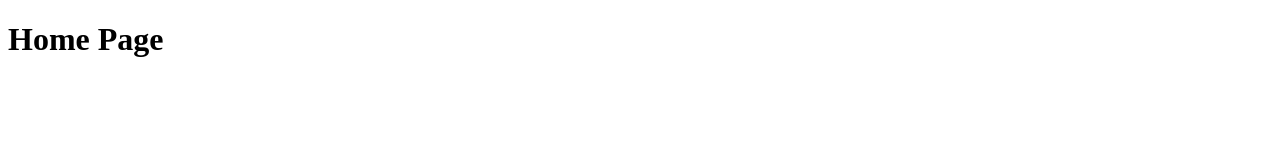
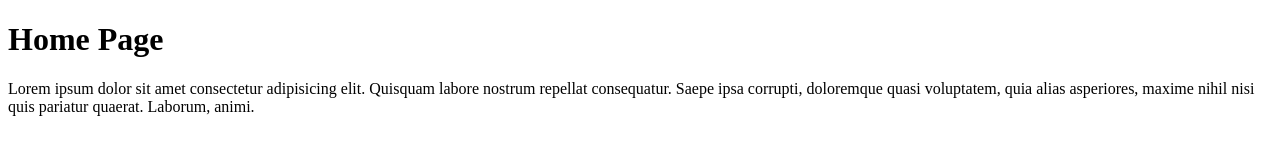
Before and after one commit to JoeBreidinger/git-demo-2508-jb, a plain HTML site: page index.html in a window 1280 px wide. Drawn offline with Linux system fonts and the light colour scheme.

Commit message:
added lorem ipsum (2)

```diff
--- a/index.html
+++ b/index.html
@@ -7,5 +7,11 @@
   </head>
   <body>
     <h1>Home Page</h1>
+    <p>
+      Lorem ipsum dolor sit amet consectetur adipisicing elit. Quisquam labore
+      nostrum repellat consequatur. Saepe ipsa corrupti, doloremque quasi
+      voluptatem, quia alias asperiores, maxime nihil nisi quis pariatur
+      quaerat. Laborum, animi.
+    </p>
   </body>
 </html>
```
